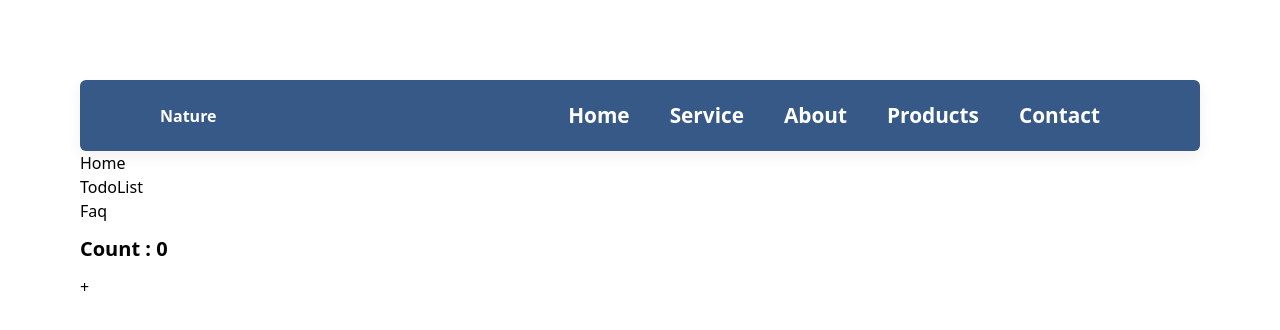
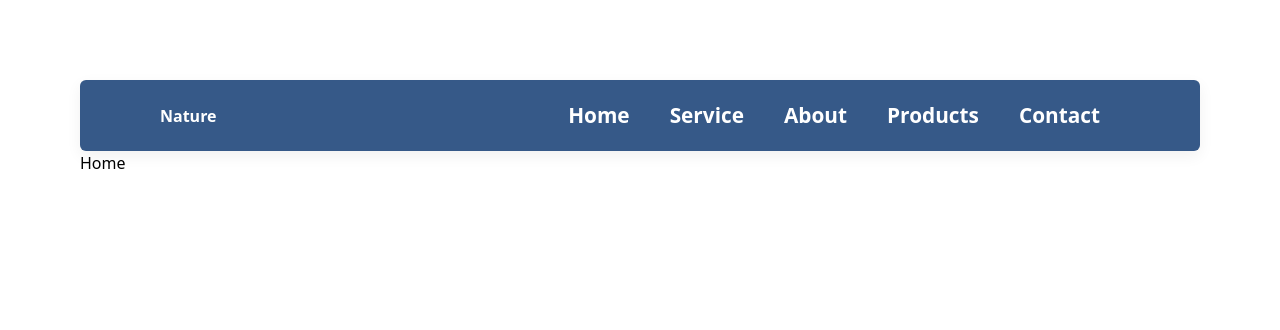
Before and after one commit to muradbdvc/reactjs-starter, a React (Vite) app: page / in a window 1280 px wide. Shown: the top 330 px of the page. Built offline with nearby package versions, Linux system fonts and the light colour scheme.

Commit message:
error image

```diff
--- a/src/App.jsx
+++ b/src/App.jsx
@@ -2,7 +2,7 @@ import React from "react";
 import "./App.css";
 import NabMenu from "./components/NavMenu/NabMenu";
 import { BrowserRouter, Routes, Route } from "react-router-dom";
-import Service from "./components/NavMenu/Service";
+// import Service from "./components/NavMenu/Service";
 import About from "./components/NavMenu/About";
 import Home from "./components/NavMenu/Home";
 import Products from "./components/products/Products";
@@ -56,9 +56,9 @@ function App() {
 
       {/* { Data.map((item, index) => <Card key="index" todoTitle={item.todoTitle} todoDesc={item.todoDesc} /> ) } */}
       <div className="App">
-        <TodoList />
-        <Faq />
-        <UseState />
+        {/* <TodoList /> */}
+        {/* <Faq /> */}
+        {/* <UseState /> */}
       </div>
     </div>
   );
--- a/src/components/NavMenu/Error.jsx
+++ b/src/components/NavMenu/Error.jsx
@@ -1,9 +1,10 @@
 import React from 'react'
+import Nf from '/public/Assets/404.jpg'
 
 const Error = () => {
   return (
     <div>
-        <h1 className='m-auto font-bold'>404</h1>
+        <h1 className='m-auto font-bold'><img align='center' width="400" height="350" src={Nf} /></h1>
     </div>
   )
 }
```
Also changed, not shown: public/Assets/404.jpg (added), 1 other file (tests, documents, lock files or other folders).
